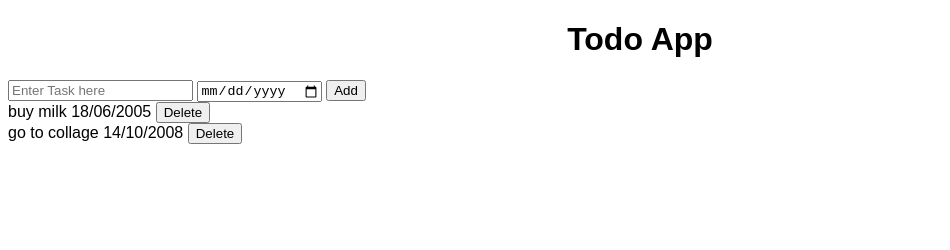
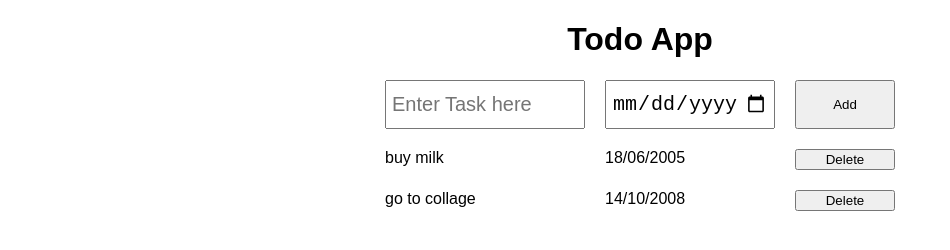
Before and after one commit to Krish26Jain/To-Do-List, a plain HTML site: page index.html in a window 1280 px wide. Shown: the whole page, without its empty margins (0-950 px from the left). Drawn offline with Linux system fonts and the light colour scheme.

Commit message:
arranged all buttons and content with spacings

```diff
--- a/index.html
+++ b/index.html
@@ -6,10 +6,13 @@
 </head>
 <body>
     <h1 id="main-heading">Todo App</h1>
-    <input id="todo-input" type="text" placeholder="Enter Task here">
-    <input id="todo-date" type="date">
-    <button onclick="addTodo();">Add</button>
-    <div class="todo-container"></div>
+    <div class="grid-container">
+        <input id="todo-input" type="text" placeholder="Enter Task here">
+        <input id="todo-date" type="date">
+        <button class="btn-todo" onclick="addTodo();">Add</button>
+    </div>
+
+    <div class="grid-container todo-container"></div>
 
 
     <script src="script.js"></script>
--- a/script.js
+++ b/script.js
@@ -33,11 +33,10 @@ function displayItems() {
     // let duedate = todoList[i].duedate;
     let{item, duedate} = todoList[i];
     newHtml +=
-       `<div>
-       <span>${item}</span>
+       `
+        <span>${item}</span>
        <span>${duedate}</span>
-        <button onclick="todoList.splice(${i},1);displayItems();">Delete</button>
-        </div>
+        <button class="btn-delete" onclick="todoList.splice(${i},1);displayItems();">Delete</button>
       `;
 
   }
--- a/style.css
+++ b/style.css
@@ -6,3 +6,18 @@ body{
 #main-heading{
   text-align: center;
 }
+
+.grid-container{
+  display: flex;
+  justify-content: center;
+  display: grid;
+  grid-template-columns: 200px 170px 100px;
+  column-gap: 20px;
+  row-gap: 20px;
+  margin-top: 20px;
+}
+
+#todo-input,#todo-date{
+  font-size: 20px;
+  padding: 10px 5px;
+}
```
